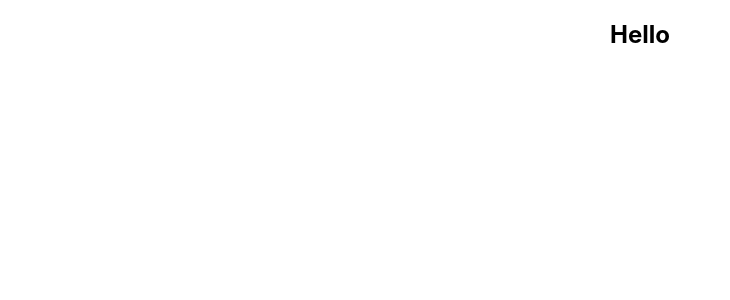
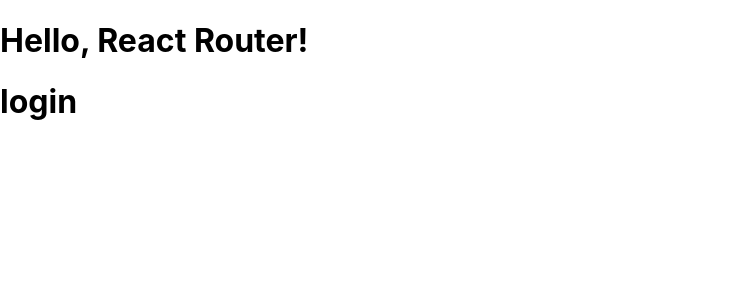
Before and after one commit to Mohib2021/daily-shop-client-side, a React (Create React App) app: page / in a window 1280 px wide. Shown: the top 300 px of the page, without its empty margins (0-730 px from the left). Built offline with nearby package versions, Linux system fonts and the light colour scheme.

Commit message:
router sete

```diff
--- a/package.json
+++ b/package.json
@@ -9,6 +9,8 @@
     "firebase": "^9.6.1",
     "react": "^17.0.2",
     "react-dom": "^17.0.2",
+    "react-router": "^6.2.1",
+    "react-router-dom": "^6.2.1",
     "react-scripts": "5.0.0",
     "web-vitals": "^2.1.2"
   },
--- a/src/App.js
+++ b/src/App.js
@@ -1,10 +1,17 @@
+import { BrowserRouter, Routes, Route } from "react-router-dom";
 import "./App.css";
+import Login from "./components/pages/Login/Login"
 
 function App() {
 	return (
-		<div className="App">
-			<h2>Hello </h2>
-		</div>
+		<BrowserRouter>
+			<div>
+				<h1>Hello, React Router!</h1>
+				<Routes>
+					<Route path="/" element={<Login />} />
+				</Routes>
+			</div>
+		</BrowserRouter>
 	);
 }
 
--- /dev/null
+++ b/src/components/pages/Login/Login.js
@@ -0,0 +1,11 @@
+import React from 'react';
+
+const Login = () => {
+    return (
+        <div>
+            <h1>login</h1>
+        </div>
+    );
+};
+
+export default Login;
```
Also changed, not shown: 1 other file (tests, documents, lock files or other folders).
